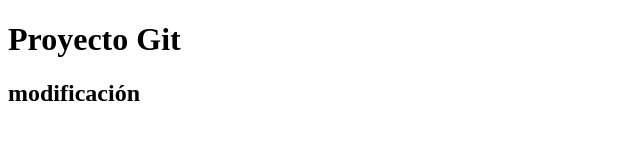
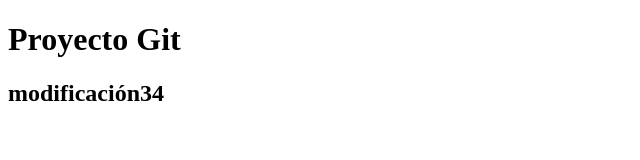
Before and after one commit to David-ola/proyectos-aulaestudio, a plain HTML site: page index.html in a window 1280 px wide. Shown: the full height of the page, 0-640 px from the left. Drawn offline with Linux system fonts and the light colour scheme.

Commit message:
modificaciones realizadas

```diff
--- a/index.html
+++ b/index.html
@@ -6,6 +6,6 @@
 </head>
 	<body>
 		<h1>Proyecto Git</h1>
-		<h2>modificación</h2>
+		<h2>modificación34</h2>
 	</body>
 </html>
```
